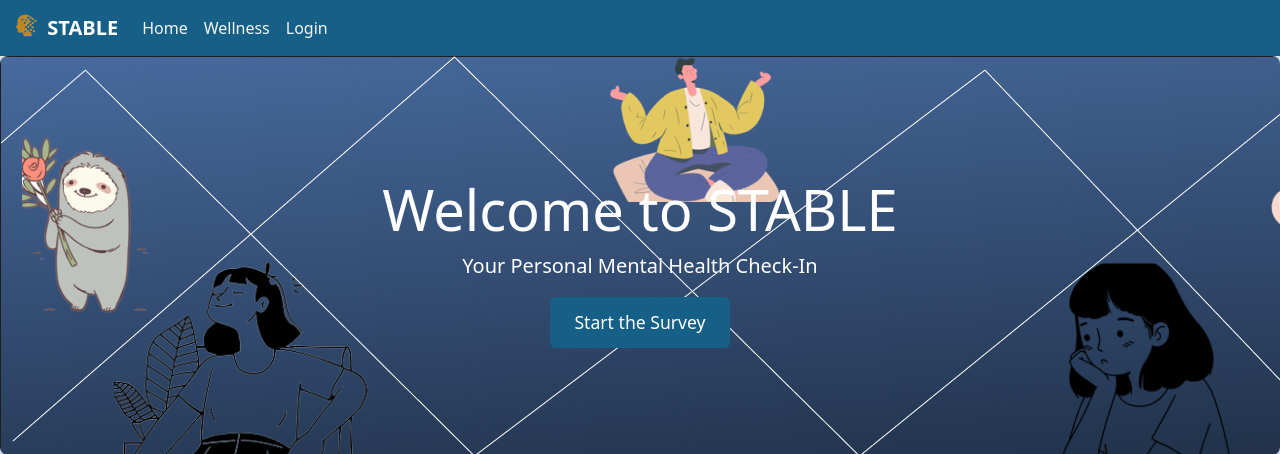
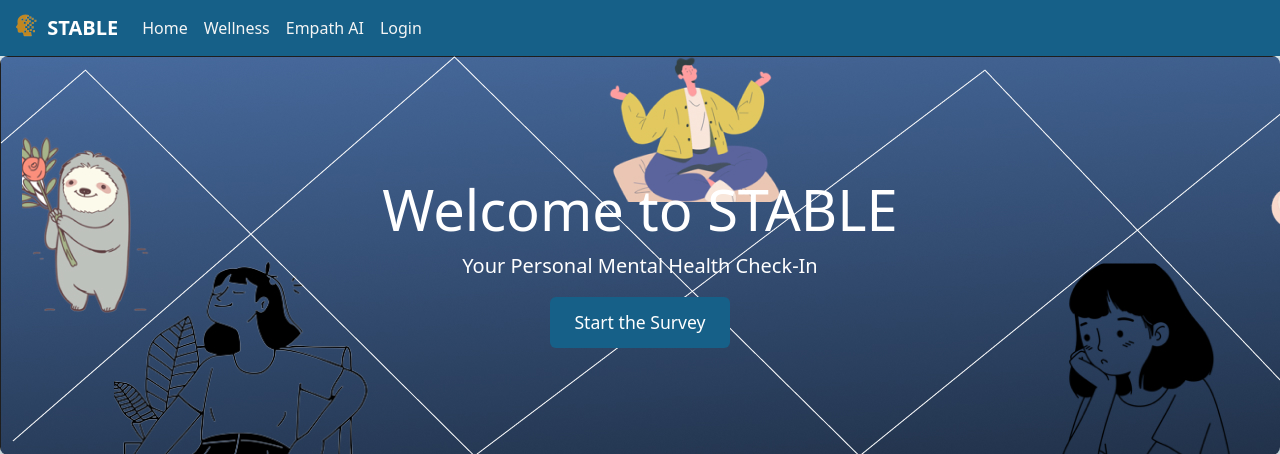
Before and after one commit to Arsh-prabhat/STABLE, a Django app: page / in a window 1280 px wide. Shown: the top 454 px of the page. Run offline with Django 5.2, Linux system fonts and the light colour scheme.

Commit message:
new code

```diff
--- a/mental_health_test/test_app/templates/home.html
+++ b/mental_health_test/test_app/templates/home.html
@@ -176,6 +176,9 @@
           <li class="nav-item">
             <a class="nav-link " href="/wellness">Wellness</a>
           </li>
+          <li class="nav-item">
+            <a class="nav-link " href="/chatbot">Empath AI</a>
+          </li>
         <li class="nav-item dropdown">
                     {% if user.is_authenticated %}
                         <!-- Profile Icon for Logged-in User -->
--- a/mental_health_test/test_app/templates/r1.html
+++ b/mental_health_test/test_app/templates/r1.html
@@ -69,6 +69,9 @@
                 <a class="nav-link active" aria-current="page" href="{% url 'home' %}">Home</a>
               <li class="nav-item">
                 <a class="nav-link " href="/wellness">Wellness</a>
+              </li>
+              <li class="nav-item">
+                <a class="nav-link " href="/chatbot">Empath AI</a>
               </li>
             <li class="nav-item dropdown">
                         {% if user.is_authenticated %}
--- a/mental_health_test/test_app/templates/result.html
+++ b/mental_health_test/test_app/templates/result.html
@@ -102,6 +102,9 @@
                                 <a class="nav-link "
                                     href="/wellness">Wellness</a>
                             </li>
+                            <li class="nav-item">
+                                <a class="nav-link " href="/chatbot">Empath AI</a>
+                              </li>
                             <li class="nav-item dropdown">
                                 {% if user.is_authenticated %}
                                 <!-- Profile Icon for Logged-in User -->
```
